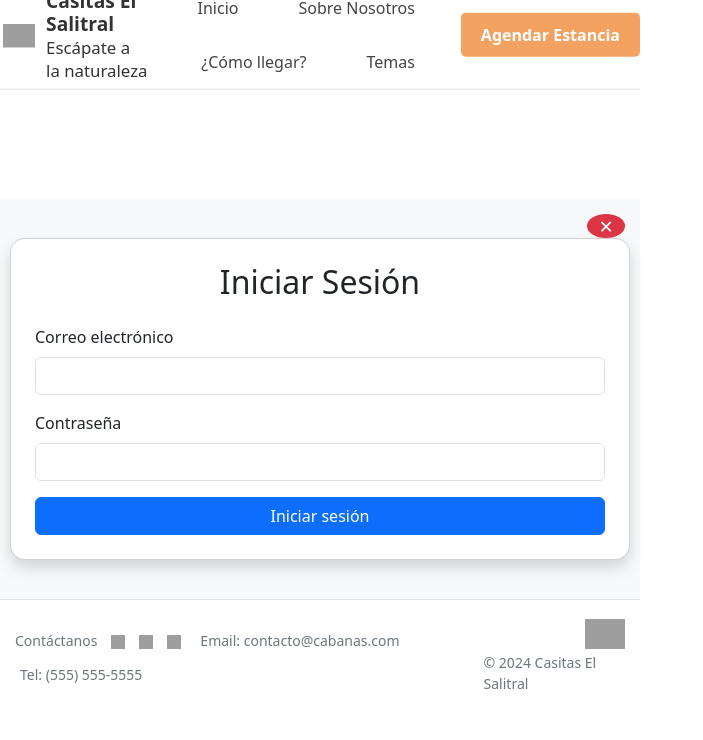
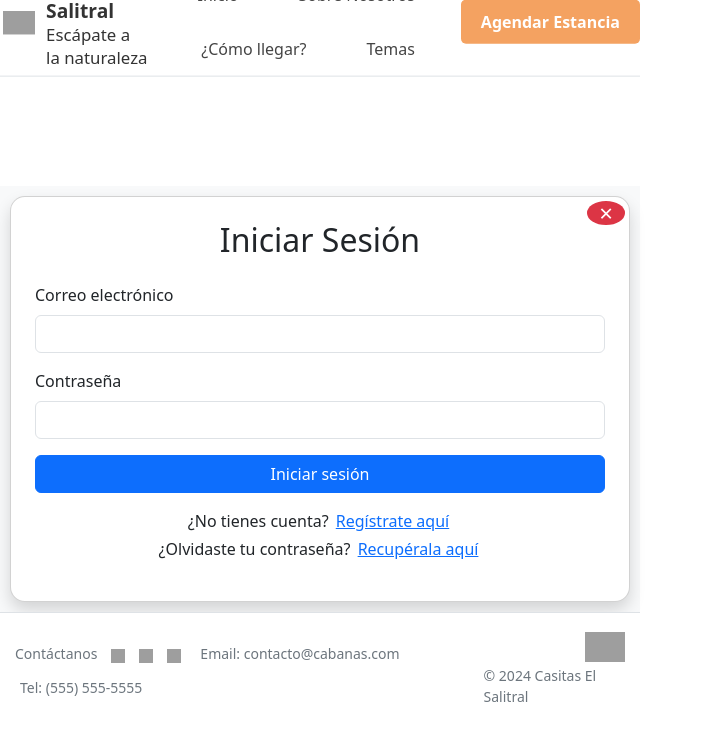
Before and after one commit to M00R3D/CasitasFront, a Vue app: page /login in a window 1280 px wide. Shown: the top 740 px of the page, without its empty margins (0-703 px from the left). Built offline with nearby package versions, Linux system fonts and the light colour scheme; grey boxes are pictures that could not be loaded; the HTML template or start-up script is replaced by a standard one.

Commit message:
added register and forgot password to login modal

```diff
--- a/src/components/Login.vue
+++ b/src/components/Login.vue
@@ -6,64 +6,109 @@
     </button>
 
     <div class="card shadow p-4">
-      <h2 class="text-center mb-4">Iniciar Sesión</h2>
-      <form @submit.prevent="handleLogin">
-        <!-- Correo -->
+      <!-- Título dinámico -->
+      <h2 class="text-center mb-4">
+        {{
+          currentView === 'login'
+            ? 'Iniciar Sesión'
+            : currentView === 'registro'
+            ? 'Registro'
+            : 'Recuperar Contraseña'
+        }}
+      </h2>
+
+      <form v-if="currentView === 'login'" @submit.prevent="handleLogin">
+        <!-- Login -->
         <div class="mb-3">
           <label for="email" class="form-label">Correo electrónico</label>
-          <input
-            type="email"
-            id="email"
-            class="form-control"
-            v-model="email"
-            required
-          />
+          <input type="email" id="email" class="form-control" v-model="email" required />
         </div>
 
-        <!-- Contraseña -->
         <div class="mb-3">
           <label for="password" class="form-label">Contraseña</label>
-          <input
-            type="password"
-            id="password"
-            class="form-control"
-            v-model="password"
-            required
-          />
+          <input type="password" id="password" class="form-control" v-model="password" required />
         </div>
 
-        <!-- Error -->
-        <div v-if="error" class="alert alert-danger">
-          {{ error }}
+        <div v-if="error" class="alert alert-danger">{{ error }}</div>
+
+        <div class="d-grid mb-3">
+          <button type="submit" class="btn btn-primary">Iniciar sesión</button>
+        </div>
+      </form>
+
+      <form v-else-if="currentView === 'registro'" @submit.prevent="handleRegistro">
+        <!-- Registro -->
+        <div class="mb-3">
+          <label for="nombre" class="form-label">Nombre completo</label>
+          <input type="text" id="nombre" class="form-control" v-model="nombre" required />
         </div>
 
-        <!-- Botón -->
-        <div class="d-grid">
-          <button type="submit" class="btn btn-primary">
-            Iniciar sesión
-          </button>
+        <div class="mb-3">
+          <label for="emailRegistro" class="form-label">Correo electrónico</label>
+          <input type="email" id="emailRegistro" class="form-control" v-model="email" required />
+        </div>
+
+        <div class="mb-3">
+          <label for="passwordRegistro" class="form-label">Contraseña</label>
+          <input type="password" id="passwordRegistro" class="form-control" v-model="password" required />
+        </div>
+
+        <div class="d-grid mb-3">
+          <button type="submit" class="btn btn-success">Registrarse</button>
         </div>
       </form>
+
+      <form v-else @submit.prevent="handleRecuperar">
+        <!-- Recuperar contraseña -->
+        <div class="mb-3">
+          <label for="emailRecuperar" class="form-label">Correo electrónico</label>
+          <input type="email" id="emailRecuperar" class="form-control" v-model="email" required />
+        </div>
+
+        <div class="d-grid mb-3">
+          <button type="submit" class="btn btn-warning">Enviar enlace de recuperación</button>
+        </div>
+      </form>
+
+      <!-- Links de navegación -->
+      <div class="text-center">
+        <template v-if="currentView === 'login'">
+          <p class="mb-1">
+            ¿No tienes cuenta?
+            <a href="#" @click.prevent="currentView = 'registro'">Regístrate aquí</a>
+          </p>
+          <p>
+            ¿Olvidaste tu contraseña?
+            <a href="#" @click.prevent="currentView = 'recuperar'">Recupérala aquí</a>
+          </p>
+        </template>
+        <template v-else>
+          <p>
+            <a href="#" @click.prevent="currentView = 'login'">Volver al inicio de sesión</a>
+          </p>
+        </template>
+      </div>
     </div>
   </div>
 </template>
 
 <script setup>
 import { ref } from 'vue'
+
 const emit = defineEmits(['cerrar'])
 
+const currentView = ref('login') // 'login', 'registro' o 'recuperar'
 const email = ref('')
 const password = ref('')
+const nombre = ref('')
 const error = ref('')
 
 function handleLogin() {
   error.value = ''
-
   if (!email.value || !password.value) {
     error.value = 'Por favor, completa todos los campos.'
     return
   }
-
   if (email.value === 'admin@example.com' && password.value === '1234') {
     alert('Inicio de sesión exitoso')
     emit('cerrar')
@@ -71,10 +116,27 @@ function handleLogin() {
     error.value = 'Correo o contraseña incorrectos.'
   }
 }
+
+function handleRegistro() {
+  if (!nombre.value || !email.value || !password.value) {
+    alert('Por favor, completa todos los campos de registro.')
+    return
+  }
+  alert('¡Registro exitoso! Ahora puedes iniciar sesión.')
+  currentView.value = 'login'
+}
+
+function handleRecuperar() {
+  if (!email.value) {
+    alert('Ingresa tu correo para recuperar la contraseña.')
+    return
+  }
+  alert(`Se ha enviado un enlace de recuperación a ${email.value}`)
+  currentView.value = 'login'
+}
 </script>
 
 <style scoped>
-/* Contenedor que centra el formulario */
 .login-container {
   min-height: 50vh;
   display: flex;
@@ -84,7 +146,6 @@ function handleLogin() {
   background-color: #f8f9fa;
 }
 
-/* Tarjeta del login */
 .card {
   border-radius: 15px;
   max-width: 80vh;
@@ -92,7 +153,6 @@ function handleLogin() {
   position: relative;
 }
 
-/* Botón rojo para cerrar el modal */
 .btn-close-modal {
   position: absolute;
   top: 15px;
@@ -111,4 +171,8 @@ function handleLogin() {
 .btn-close-modal:hover {
   background-color: #c82333;
 }
+
+a {
+  cursor: pointer;
+}
 </style>
```
